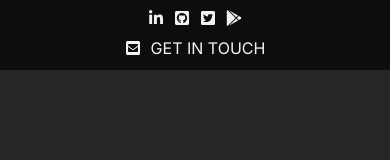
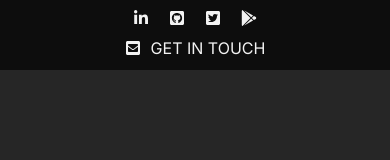
Before and after one commit to Ofonna-N/portfolio-site-v3, a Next.js app: page / in a window 390 px wide. Shown: the top 160 px of the page. Built offline with nearby package versions, Linux system fonts and the light colour scheme.

Commit message:
added navbar animation

```diff
--- a/package.json
+++ b/package.json
@@ -15,6 +15,7 @@
     "autoprefixer": "10.4.14",
     "eslint": "8.41.0",
     "eslint-config-next": "13.4.4",
+    "framer-motion": "^10.12.16",
     "next": "13.4.4",
     "postcss": "8.4.24",
     "react": "18.2.0",
--- a/src/app/components/NavBar.tsx
+++ b/src/app/components/NavBar.tsx
@@ -7,32 +7,52 @@ import {
   FaGooglePlay,
   FaEnvelopeSquare,
 } from "react-icons/fa";
+import MotionDiv from "./utility/MotionDiv";
 
 const NavBar = () => {
   return (
     <nav className="bg-primary-900 py-[1rem] z-10">
       <MaxWidth>
-        <div className="flex flex-col gap-4 justify-center px-[2rem] sm:justify-between sm:flex-row">
+        <div className="flex flex-col gap-4 items-center justify-center px-[2rem] sm:justify-between sm:flex-row">
           {/* Social Icons */}
-          <ul className="flex items-center justify-center gap-[1rem]">
+          <MotionDiv
+            initial={{ x: -500, opacity: 0 }}
+            animate={{ x: 0, opacity: 1 }}
+            transition={{ duration: 1, ease: "backOut" }}
+          >
+            <ul className="flex items-center justify-center gap-[2rem]">
               <li>
+                <a href="">
                   <FaLinkedinIn />
+                </a>
               </li>
               <li>
+                <a href="">
                   <FaGithubSquare />
+                </a>
               </li>
               <li>
+                <a href="">
                   <FaTwitterSquare />
+                </a>
               </li>
               <li>
+                <a href="">
                   <FaGooglePlay />
+                </a>
               </li>
             </ul>
+          </MotionDiv>
           {/* Get in touch text */}
-          <div className="flex items-center justify-center gap-[1rem]">
+          <MotionDiv
+            initial={{ x: 500, opacity: 0 }}
+            animate={{ x: 0, opacity: 1 }}
+            transition={{ duration: 1, ease: "backOut" }}
+            className="flex items-center justify-center gap-[1rem]"
+          >
             <FaEnvelopeSquare />
             GET IN TOUCH
-          </div>
+          </MotionDiv>
         </div>
       </MaxWidth>
     </nav>
--- /dev/null
+++ b/src/app/components/utility/MotionDiv.tsx
@@ -0,0 +1,15 @@
+"use client";
+
+import { motion, HTMLMotionProps } from "framer-motion";
+
+type Props = HTMLMotionProps<"div">;
+
+const MotionDiv = ({ children, ...args }: Props) => {
+  return (
+    <motion.div className="w-fit h-fit " {...args}>
+      {children}
+    </motion.div>
+  );
+};
+
+export default MotionDiv;
```
Also changed, not shown: 1 other file (tests, documents, lock files or other folders). Lines whose indentation alone changed are shown as unchanged.
